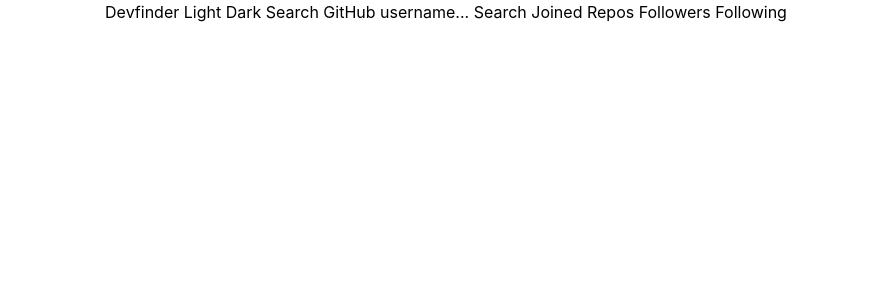
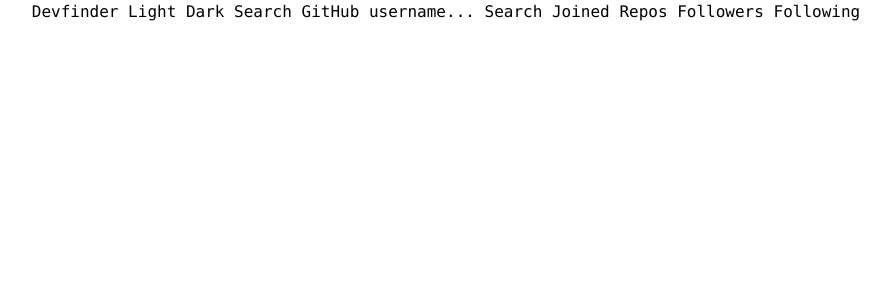
Before and after one commit to AntonyOtero/github-user-search-app, a React (Create React App) app: page / in a window 1280 px wide. Shown: the top 300 px of the page, without its empty margins (194-1084 px from the left). Built offline with nearby package versions, Linux system fonts and the light colour scheme.

Commit message:
Add Space Mono typeface

```diff
--- a/src/index.css
+++ b/src/index.css
@@ -2,16 +2,11 @@
 @tailwind components;
 @tailwind utilities;
 
+@import url('https://fonts.googleapis.com/css2?family=Space+Mono:wght@400;700&display=swap');
+
 body {
   margin: 0;
-  font-family: -apple-system, BlinkMacSystemFont, 'Segoe UI', 'Roboto', 'Oxygen',
-    'Ubuntu', 'Cantarell', 'Fira Sans', 'Droid Sans', 'Helvetica Neue',
-    sans-serif;
+  font-family: 'Space Mono', source-code-pro, Menlo, Monaco, Consolas, 'Courier New', monospace;
   -webkit-font-smoothing: antialiased;
   -moz-osx-font-smoothing: grayscale;
 }
-
-code {
-  font-family: source-code-pro, Menlo, Monaco, Consolas, 'Courier New',
-    monospace;
-}
```
